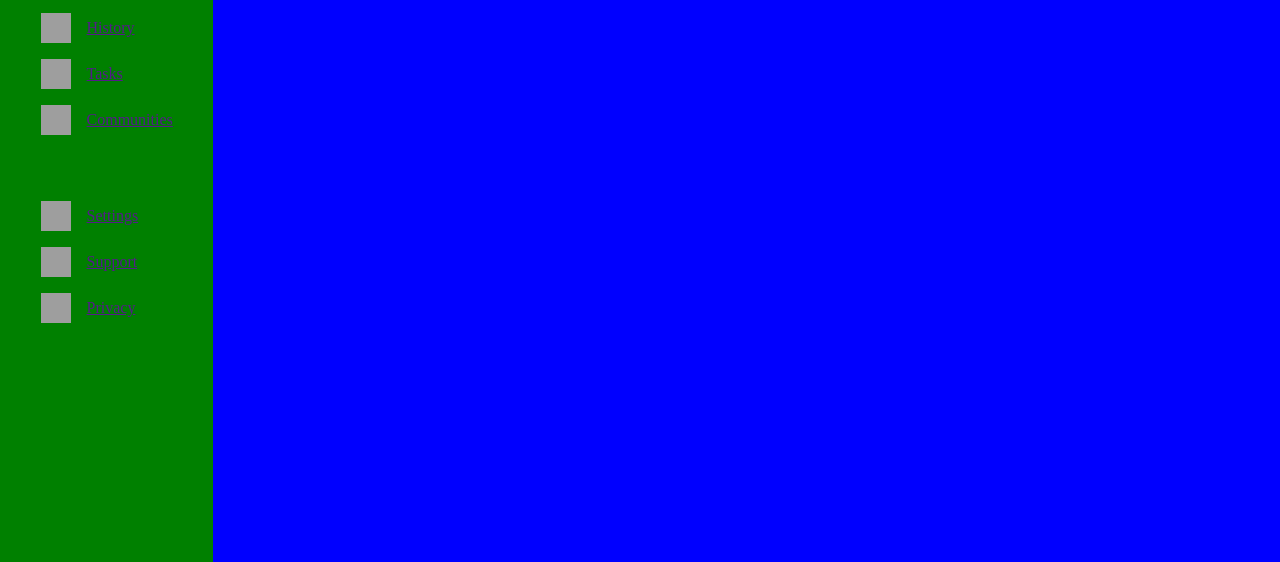
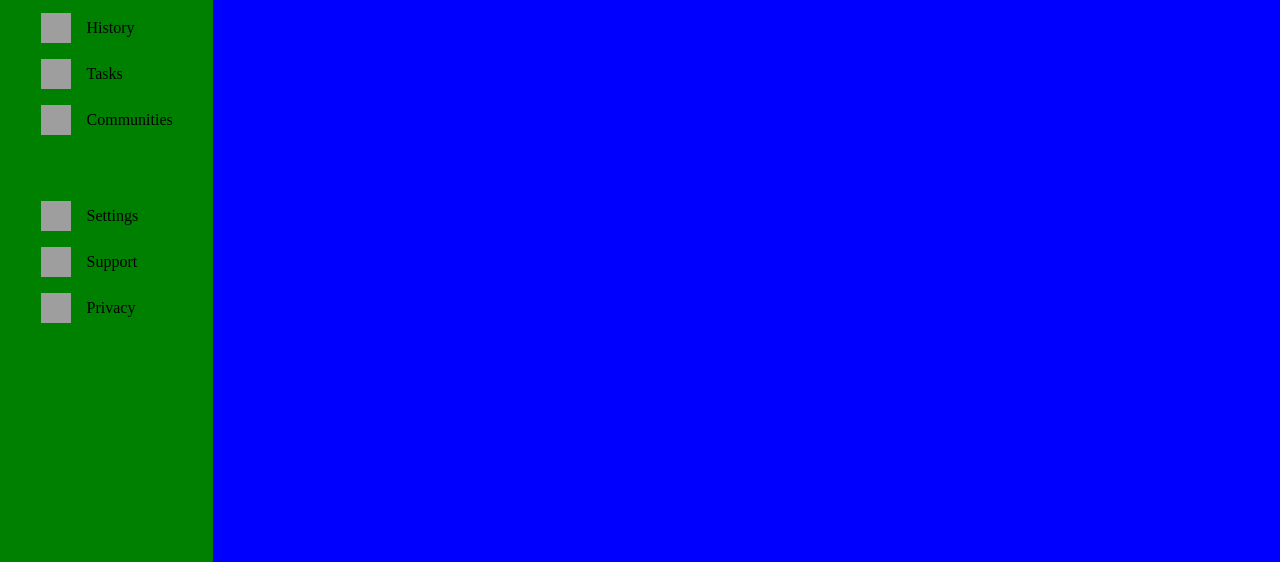
Before and after one commit to bofmar/admin-dashboard, a plain HTML site: page index.html in a window 1280 px wide. Shown: the part 238-800 px from the top of the page. Drawn offline with Linux system fonts and the light colour scheme; grey boxes are pictures that could not be loaded.

Commit message:
Add table of contents in style.css

```diff
--- a/styles/style.css
+++ b/styles/style.css
@@ -1,3 +1,15 @@
+/* * * * * * * * * * * * * * *
+    TABLE OF CONTENTS
+    1.Global
+    2.Header
+    3.Sidebar
+    4.Main Content
+* * * * * * * * * * * * * * */
+
+
+/* * * * * * *
+  1.Global
+* * * * * * */
 body{
   height: 100vh;
   width: 100vw;
@@ -8,6 +20,15 @@ body{
     "aside header"
     "aside main";
 }
+
+a{
+  color: inherit;
+  text-decoration: none;
+}
+
+/* * * * * * *
+  2.Header
+* * * * * * */
 
 header{
   background-color: red;
@@ -82,6 +103,10 @@ header > *{
   justify-content: space-evenly;
 }
 
+/* * * * * * *
+  3.Sidebar
+* * * * * * */
+
 aside{
   background-color: green;
   grid-area: aside;
@@ -99,6 +124,11 @@ aside li{
   padding-bottom: 1rem;
 }
 
+/* * * * * * *
+    4.Main
+    Content
+* * * * * * */
+
 main{
   background-color: blue;
   grid-area: main;
```
